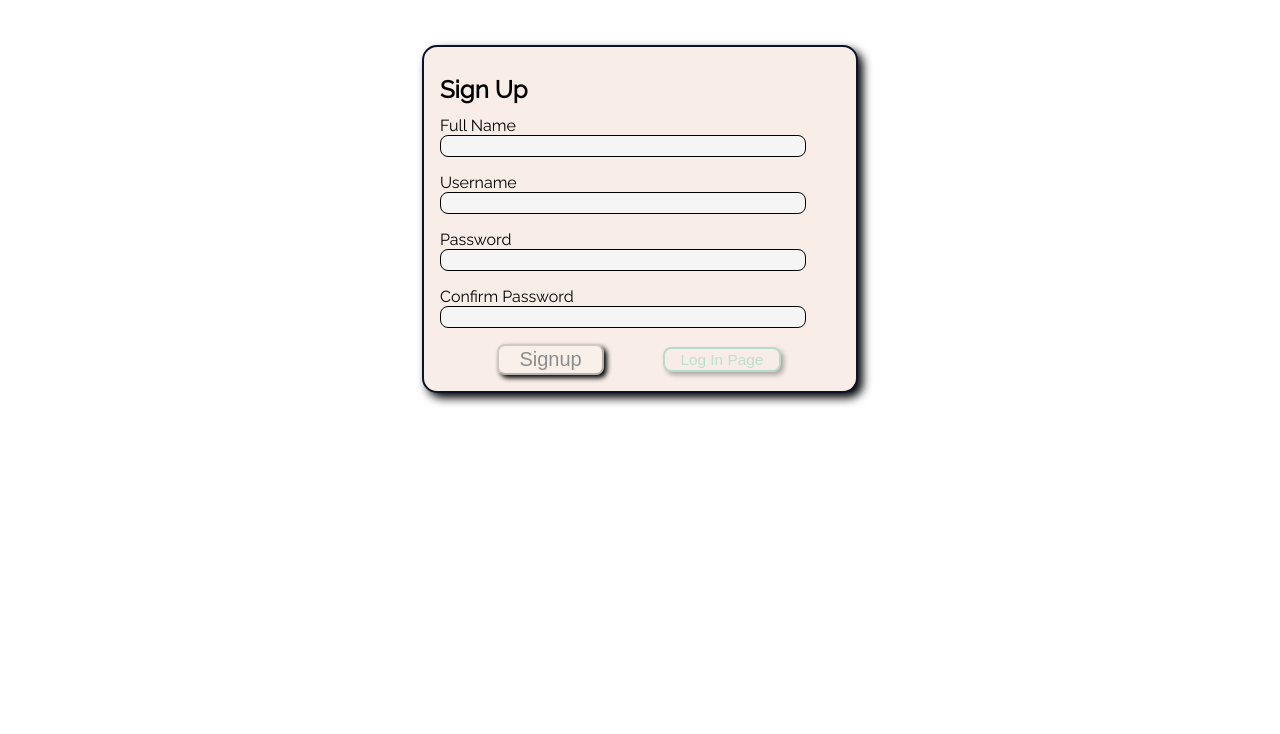
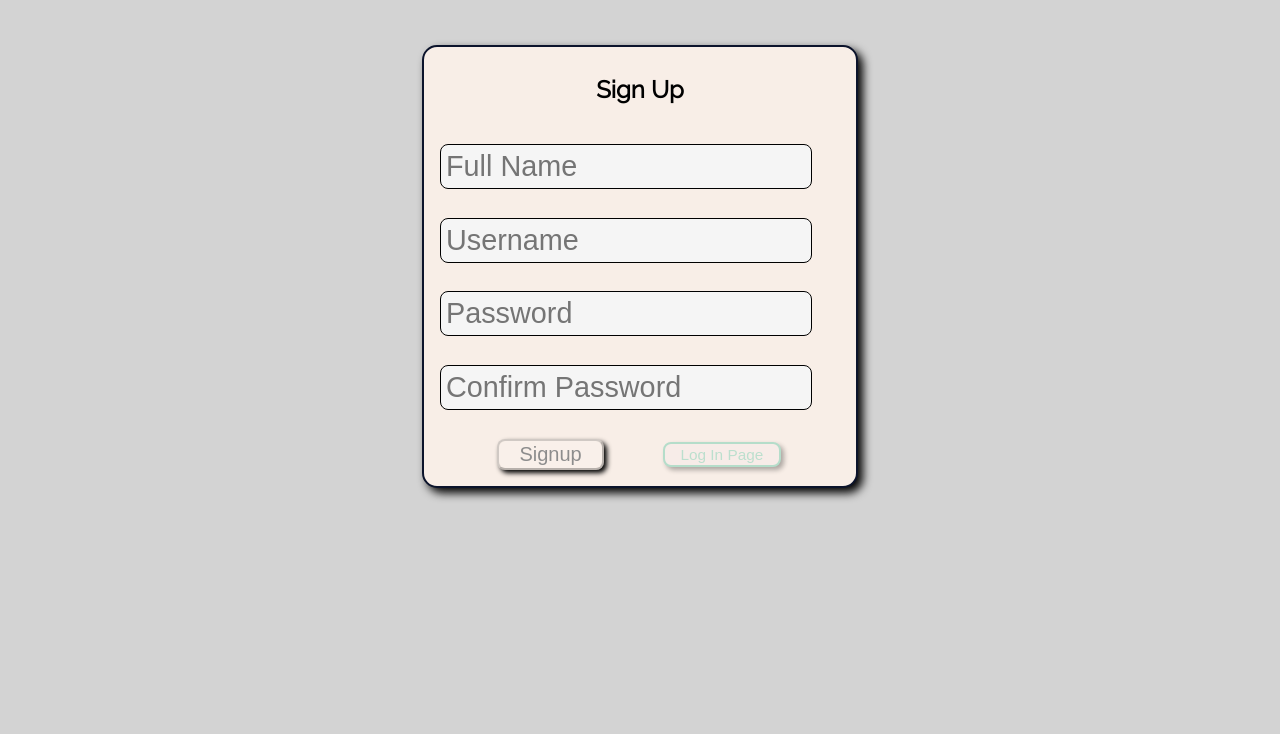
Before and after one commit to thinkful-ei27/clowder-app-v1-client, a React app: page /signup in a window 1280 px wide. Shown: the part 66-800 px from the top of the page. Built offline with nearby package versions, Linux system fonts and the light colour scheme; no server answers.

Commit message:
changed background color and cleaned up login modals. fixed delete event location

```diff
--- a/src/components/events/current.js
+++ b/src/components/events/current.js
@@ -44,10 +44,10 @@ export class CurrentEvent extends React.Component {
     const { fromWhere } = this.props.location.state;
     if (fromWhere === 'upcoming') {
       return this.props.dispatch(deleteSingleUpcomingEvent(id))
-        .then(() => this.props.history.push('/events/upcoming'));
+        .then(() => this.props.history.push('/dashboard'));
     } else if (fromWhere === 'past') {
       return this.props.dispatch(deleteSinglePastEvent(id))
-        .then(() => this.props.history.push('/events/past'));
+        .then(() => this.props.history.push('/dashboard'));
     }
   }
 
--- a/src/components/users/login-form.js
+++ b/src/components/users/login-form.js
@@ -34,7 +34,7 @@ export class LoginForm extends React.Component {
           {error}
           <Field
             component={Input}
-            label="Username"
+            placeholder="Username"
             type="text"
             name="login-username"
             id="login-username"
@@ -42,7 +42,7 @@ export class LoginForm extends React.Component {
             validate={[required, nonEmpty]}
           />
           <Field
-            label="Password"
+            placeholder="Password"
             component={Input}
             type="password"
             name="login-password"
--- a/src/components/users/registration-form.js
+++ b/src/components/users/registration-form.js
@@ -30,13 +30,13 @@ export class RegistrationForm extends React.Component {
           )}>
 
           <Field component={Input}
-            label="Full Name"
+            placeholder="Full Name"
             type="text"
             name="fullName"
             autocomplete="name"
             validate={[required, nonEmpty, isTrimmed]} />
           <Field
-            label="Username"
+            placeholder="Username"
             component={Input}
             type="text"
             name="username"
@@ -44,7 +44,7 @@ export class RegistrationForm extends React.Component {
             validate={[required, nonEmpty, isTrimmed]}
           />
           <Field
-            label="Password"
+            placeholder="Password"
             component={Input}
             type="password"
             name="password"
@@ -52,7 +52,7 @@ export class RegistrationForm extends React.Component {
             validate={[required, passwordLength, isTrimmed]}
           />
           <Field
-            label="Confirm Password"
+            placeholder="Confirm Password"
             component={Input}
             type="password"
             name="passwordConfirm"
--- a/src/components/utils/input.js
+++ b/src/components/utils/input.js
@@ -33,6 +33,7 @@ export default class Input extends React.Component {
           type={this.props.type}
           maxlength={this.props.maxlength}
           ref={input => (this.input = input)}
+          placeholder={this.props.placeholder}
         />
       </div>
     );
--- a/src/css/form.css
+++ b/src/css/form.css
@@ -69,6 +69,17 @@ textarea {
   word-wrap: break-word;
   border: solid 2px #0B132B;
   box-shadow: 5px 5px 10px black;
+  text-align: center;
+}
+
+.login input, .signup input {
+  font-size: 1.8em;
+  padding: 5px;
+  margin-right: 0;
+}
+
+.login h2, .signup h2 {
+  margin-bottom: 40px;
 }
 
 label, h2, h3 {
--- a/src/css/index.css
+++ b/src/css/index.css
@@ -2,7 +2,7 @@
 body {
   margin: 0;
   height: 100%;
-  background-color: white;
+  background-color: lightgrey;
   width: 100%;
   min-height: 100%;
   height: 100%;
```
